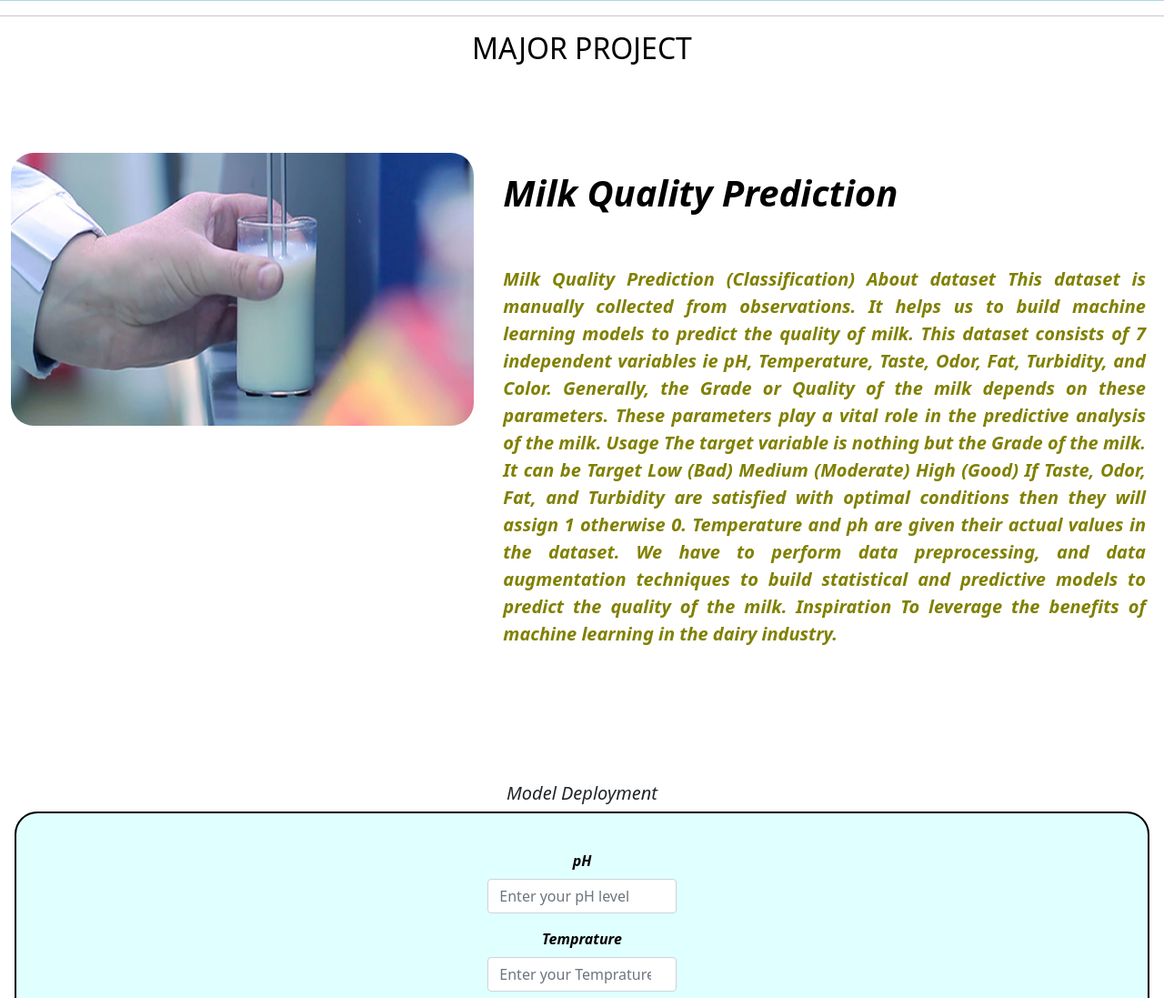
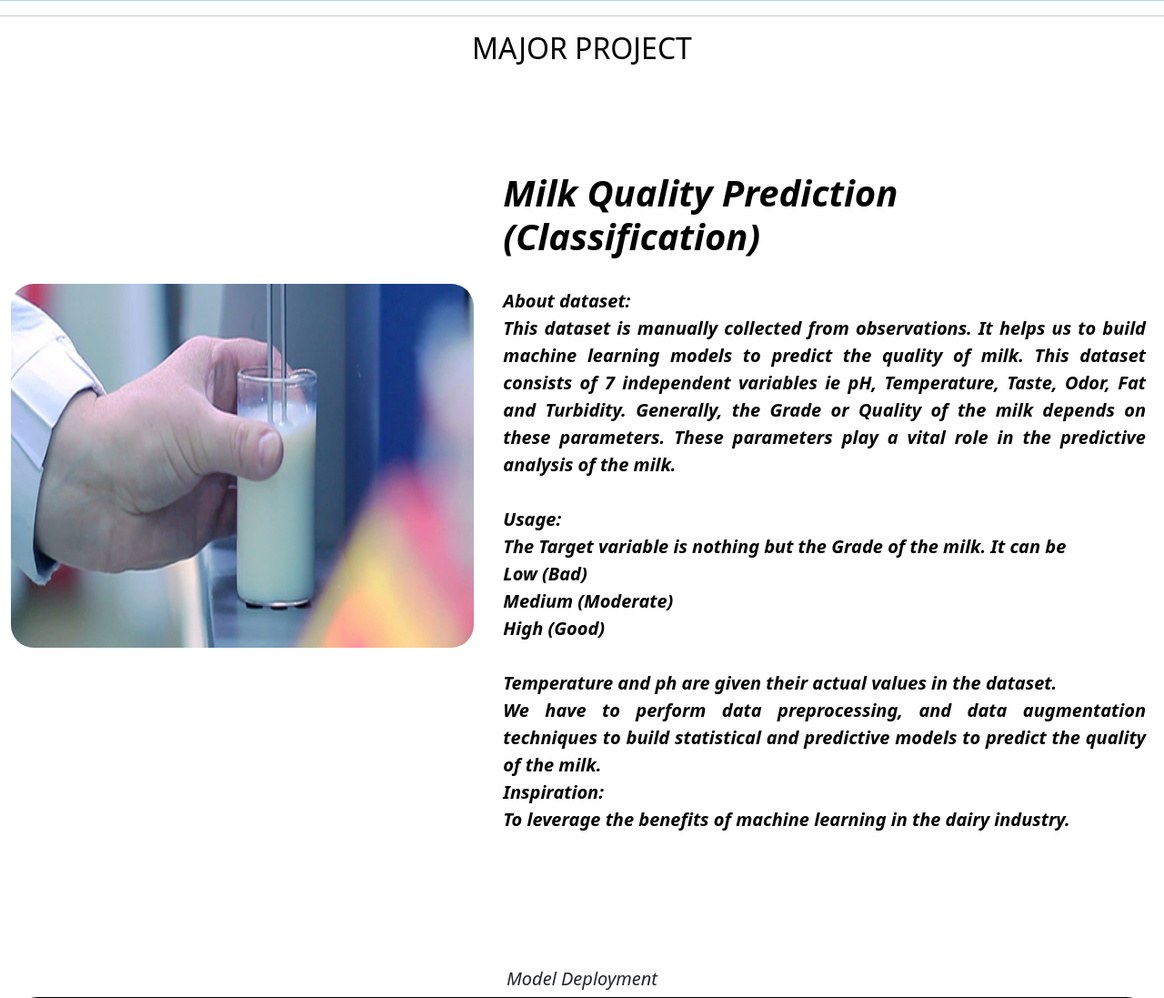
Before and after one commit to UmarTanwar3527/Milk-Quality-Prediction-ML-LAB, a Flask app: page /major in a window 1280 px wide. Shown: the part 348-1445 px from the top of the page at 91% size. Run offline with Flask 2, Linux system fonts and the light colour scheme; parts of the project's set-up code (start-up, migrations or seed data) failed here and were passed over; some libraries are stand-ins or nearby versions; some web fonts are replaced.

Commit message:
Update major.html

```diff
--- a/templates/major.html
+++ b/templates/major.html
@@ -99,40 +99,36 @@
         <div class="container-fluid">
             <div class="row">
                 <div style="border-radius: 25px;" class="col-5 d-none d-sm-block d-sm-none d-md-block d-md-none d-lg-block">
-
+                    <br><br><br><br><br><br>
                     <img src="{{ url_for('static',filename = 'image/milk.jpg')}}" class="img-fluid"
-                    style="width: auto; height: 200px; min-width: 400px;min-height: 300px;border-radius: 25px;">
+                    style="width: auto; height: 200px; min-width: 400px;min-height: 400px;border-radius: 25px;">
 
                 </div>
 
                 <div class="col-xs-12 col-sm-12 col-md-12 col-lg-7 " style=" padding: 20px;">
-                    <h1  style="color:#000000"><B> <i>Milk Quality Prediction<B><i></h1>
-                        <br><br>
-                        <p style="font-size:20px;text-align:justify; color: #808000"><i>Milk Quality Prediction (Classification)
+                    <h1  style="color:#000000"><B> <i>Milk Quality Prediction (Classification)<B><i></h1>
+                        <br>
+                        <p style="font-size:20px;text-align:justify; color: black"><i>
+                            About dataset: <br>
+                            This dataset is manually collected from observations. It helps us to build machine learning models to predict the quality of milk.
+                            This dataset consists of 7 independent variables ie pH, Temperature, Taste, Odor, Fat and Turbidity.
+                            Generally, the Grade or Quality of the milk depends on these parameters. These parameters play a vital role in the predictive analysis of the milk.<br><br>
 
-About dataset
-This dataset is manually collected from observations. It helps us to build machine learning models to predict the quality of milk.
-This dataset consists of 7 independent variables ie pH, Temperature, Taste, Odor, Fat, Turbidity, and Color.
-Generally, the Grade or Quality of the milk depends on these parameters. These parameters play a vital role in the predictive analysis of the milk.
+                            Usage:<br>
+                            The Target variable is nothing but the Grade of the milk. It can be<br>
+                            Low (Bad)<br>
 
-Usage
-The target variable is nothing but the Grade of the milk. It can be
+                            Medium (Moderate)<br>
 
-Target
+                            High (Good)<br><br>
 
-Low (Bad)
 
-Medium (Moderate)
+                            Temperature and ph are given their actual values in the dataset.<br>
 
-High (Good)
+                            We have to perform data preprocessing, and data augmentation techniques to build statistical and predictive models to predict the quality of the milk.<br>
 
-If Taste, Odor, Fat, and Turbidity are satisfied with optimal conditions then they will assign 1 otherwise 0.
-Temperature and ph are given their actual values in the dataset.
-
-We have to perform data preprocessing, and data augmentation techniques to build statistical and predictive models to predict the quality of the milk.
-
-Inspiration
-To leverage the benefits of machine learning in the dairy industry.</i>  </p>
+                            Inspiration:<br>
+                            To leverage the benefits of machine learning in the dairy industry.</i>  </p>
 
 
                         <br><br>
```
